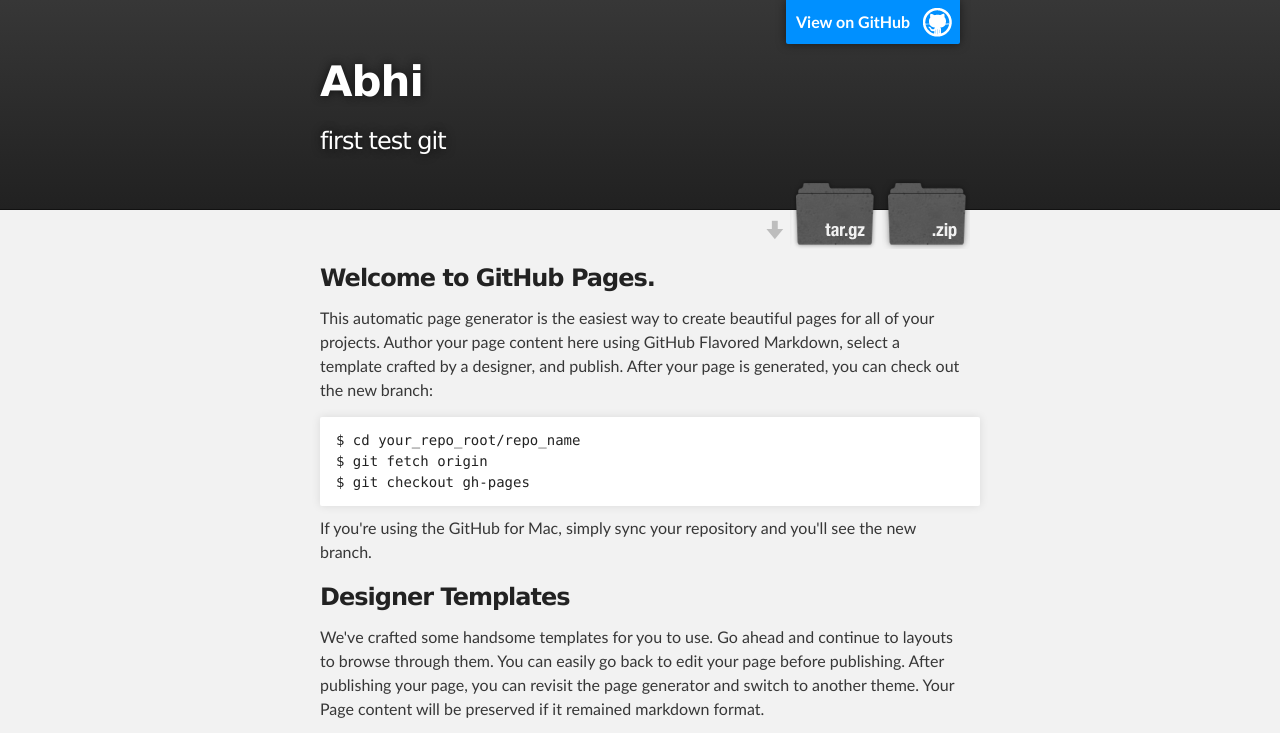
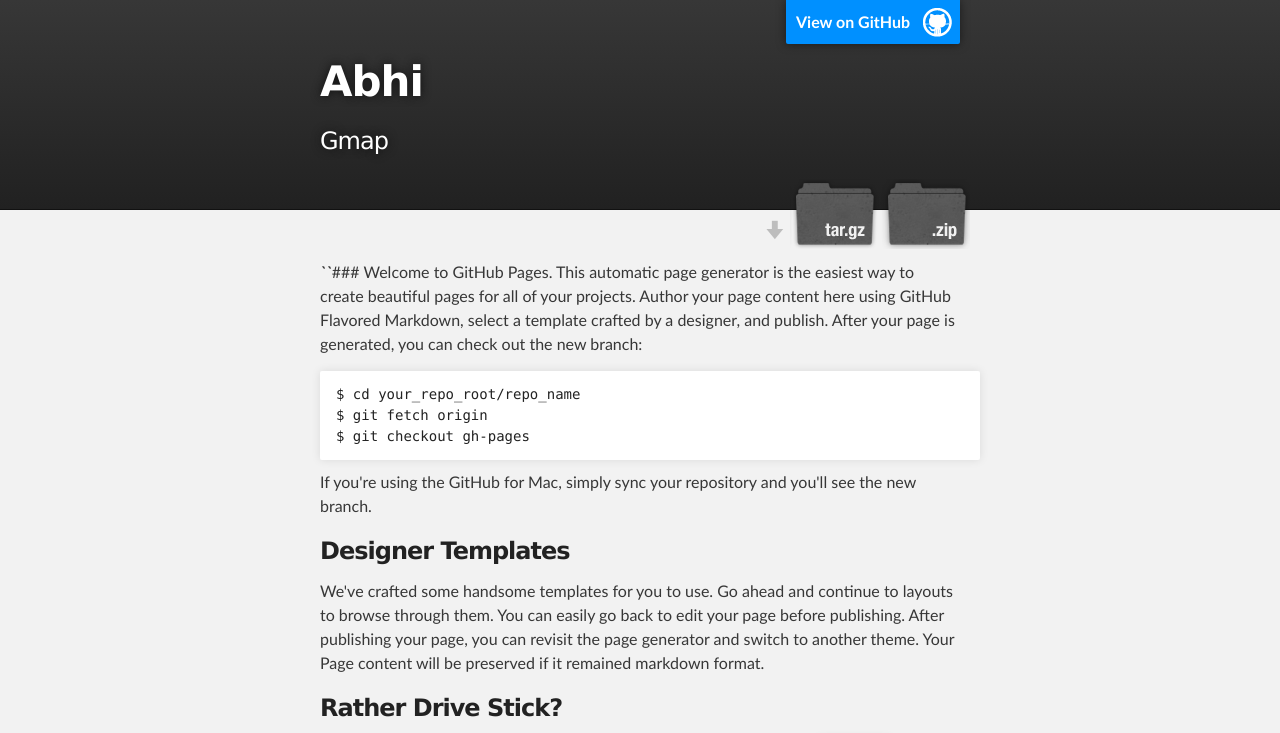
Before and after one commit to abhinavtyaagi/abhi, a plain HTML site: page index.html in a window 1280 px wide. Shown: the top 733 px of the page. Drawn offline with Linux system fonts and the light colour scheme.

```diff
--- a/index.html
+++ b/index.html
@@ -4,7 +4,7 @@
   <head>
     <meta charset='utf-8'>
     <meta http-equiv="X-UA-Compatible" content="chrome=1">
-    <meta name="description" content="Abhi : first test git">
+    <meta name="description" content="Abhi : Gmap">
 
     <link rel="stylesheet" type="text/css" media="screen" href="stylesheets/stylesheet.css">
 
@@ -19,7 +19,7 @@
           <a id="forkme_banner" href="https://github.com/abhinavtyaagi/abhi">View on GitHub</a>
 
           <h1 id="project_title">Abhi</h1>
-          <h2 id="project_tagline">first test git</h2>
+          <h2 id="project_tagline">Gmap</h2>
 
             <section id="downloads">
               <a class="zip_download_link" href="https://github.com/abhinavtyaagi/abhi/zipball/master">Download this project as a .zip file</a>
@@ -31,10 +31,8 @@
     <!-- MAIN CONTENT -->
     <div id="main_content_wrap" class="outer">
       <section id="main_content" class="inner">
-        <h3>
-<a name="welcome-to-github-pages" class="anchor" href="#welcome-to-github-pages"><span class="octicon octicon-link"></span></a>Welcome to GitHub Pages.</h3>
-
-<p>This automatic page generator is the easiest way to create beautiful pages for all of your projects. Author your page content here using GitHub Flavored Markdown, select a template crafted by a designer, and publish. After your page is generated, you can check out the new branch:</p>
+        <p><strong><em>``</em></strong>### Welcome to GitHub Pages.
+This automatic page generator is the easiest way to create beautiful pages for all of your projects. Author your page content here using GitHub Flavored Markdown, select a template crafted by a designer, and publish. After your page is generated, you can check out the new branch:</p>
 
 <pre><code>$ cd your_repo_root/repo_name
 $ git fetch origin
```
Also changed, not shown: params.json (+1 -1 lines).
